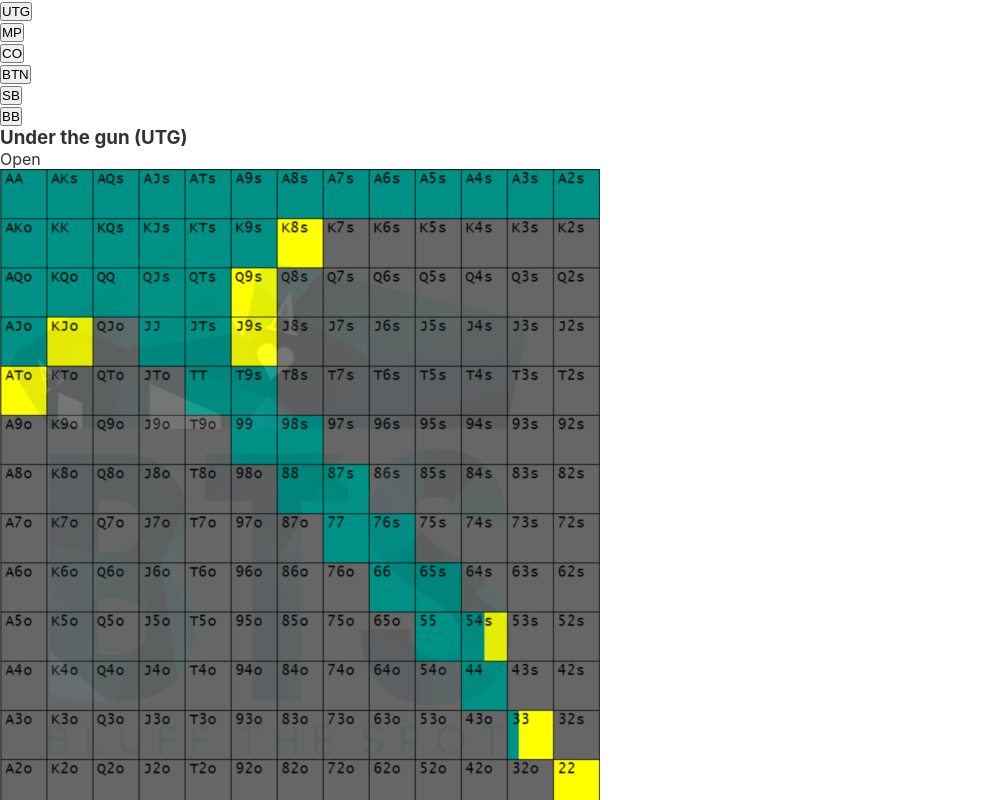
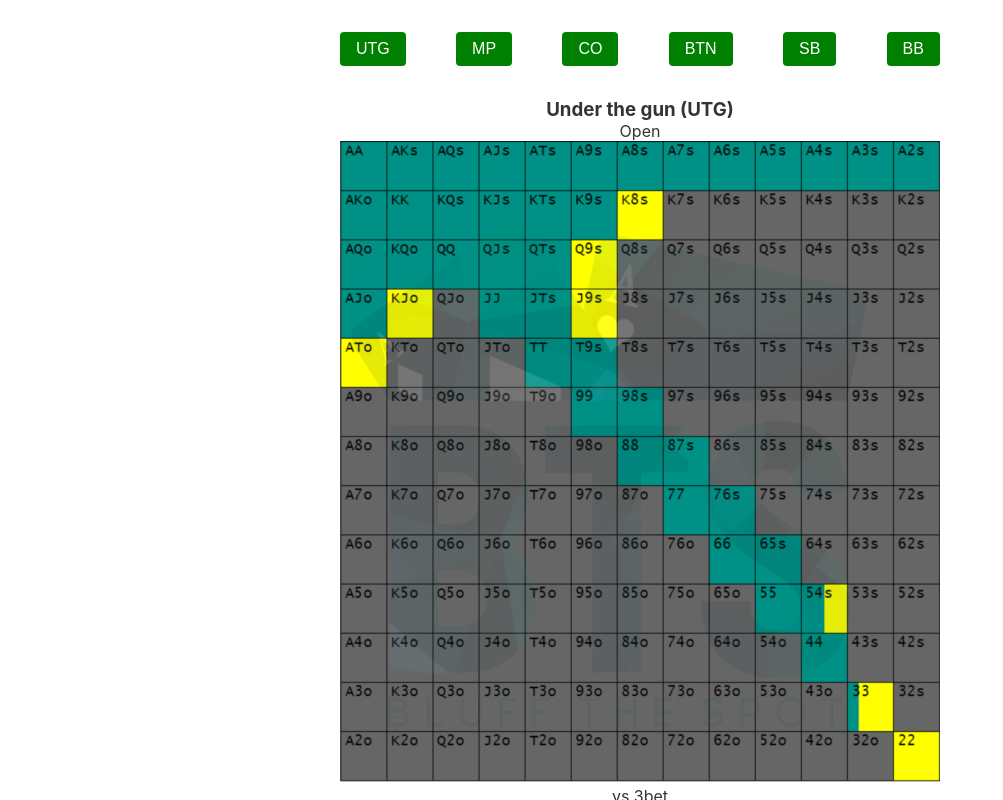
Before and after one commit to TDAK1509/poker-preflop-bible, a Svelte app: page / in a window 1280 px wide. Shown: the top 800 px of the page, without its empty margins (0-1003 px from the left). Built offline with nearby package versions, Linux system fonts and the light colour scheme.

Commit message:
Init style

```diff
--- a/src/App.svelte
+++ b/src/App.svelte
@@ -50,6 +50,7 @@
 </script>
 
 <main>
+  <nav>
     <ul>
       {#each tabs as tab}
         <li>
@@ -61,6 +62,8 @@
         </li>
       {/each}
     </ul>
+  </nav>
+
   {#if activeTab === Tab.UTG}
     <UTG />
   {:else if activeTab === Tab.MP}
@@ -77,4 +80,34 @@
 </main>
 
 <style>
+  main {
+    text-align: center;
+    width: 600px;
+    margin: 0 auto;
+  }
+
+  nav {
+    position: sticky;
+    top: 0;
+    background: #fff;
+    padding: 2em 0;
+  }
+
+  ul {
+    display: flex;
+    justify-content: space-between;
+  }
+
+  ul button {
+    font-size: 1rem;
+    padding: 0.5em 1em;
+    background: green;
+    color: #fff;
+    border: none;
+    border-radius: 4px;
+  }
+
+  ul button:hover {
+    opacity: 0.7;
+  }
 </style>
```
Lines whose indentation alone changed are shown as unchanged.
